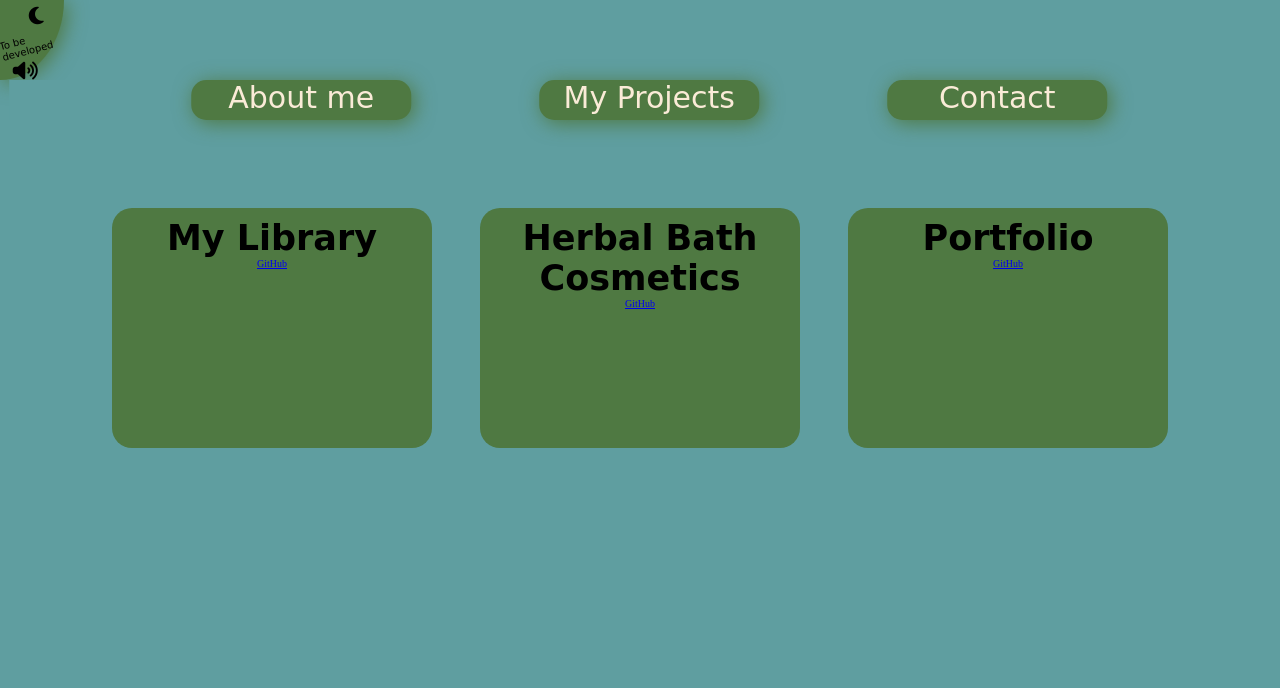
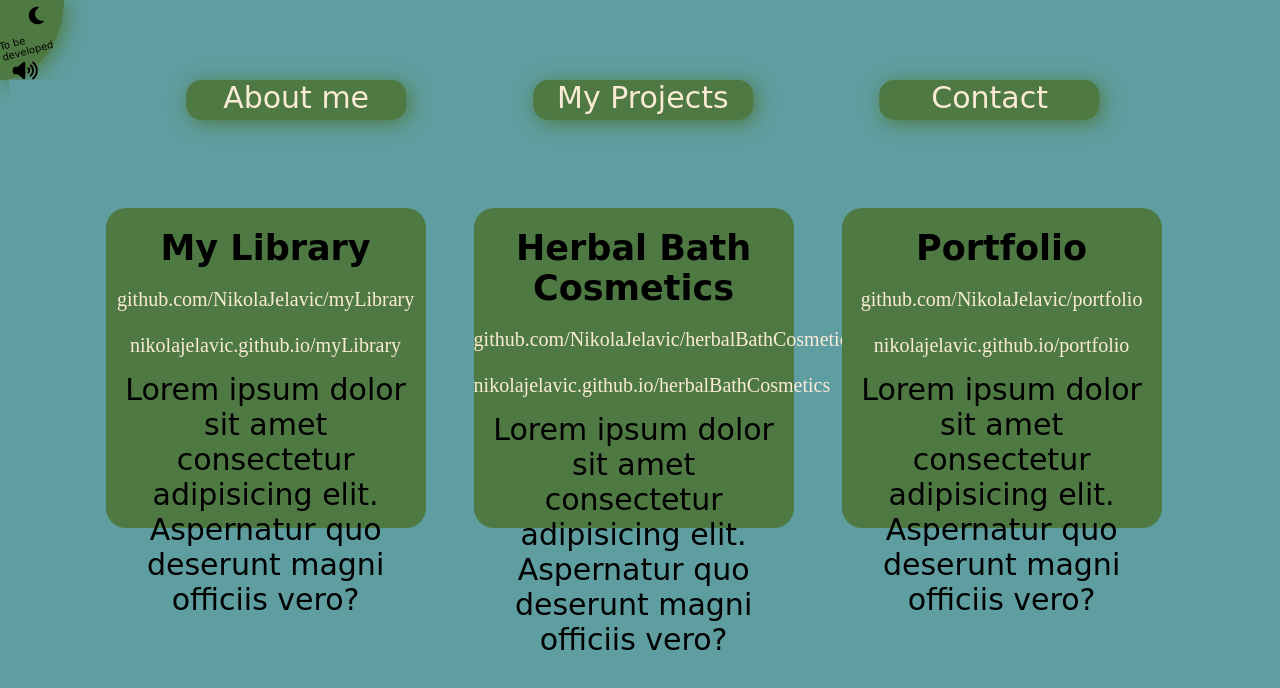
Before and after one commit to NikolaJelavic/portfolio, a plain HTML site: page myProjects.html in a window 1280 px wide. Drawn offline with Linux system fonts and the light colour scheme; a web font is replaced by a local one.

Commit message:
URL images and body width

```diff
--- a/myProjects.html
+++ b/myProjects.html
@@ -34,19 +34,36 @@
     <main>
       <div class="projects">
         <div class="project">
-            <h2>My Library</h2>
-             <a href="https://github.com/NikolaJelavic/myLibrary">GitHub</a>
+          <h2>My Library</h2>
+          <a href="https://github.com/NikolaJelavic/myLibrary"
+            >github.com/NikolaJelavic/myLibrary</a
+          ><br>
+          <a href="https://nikolajelavic.github.io/myLibrary/">nikolajelavic.github.io/myLibrary</a>
+        <p>Lorem ipsum dolor sit amet consectetur adipisicing elit. Aspernatur quo deserunt magni officiis vero?</p>
+        </div>
+
+        <div class="project">
+          <h2>Herbal Bath Cosmetics</h2>
+          <a href="https://github.com/NikolaJelavic/herbalBathCosmetics">
+            github.com/NikolaJelavic/herbalBathCosmetics</a
+
+          ><br>
+          <a href="https://nikolajelavic.github.io/herbalBathCosmetics/">nikolajelavic.github.io/herbalBathCosmetics</a>
+          <p>Lorem ipsum dolor sit amet consectetur adipisicing elit. Aspernatur quo deserunt magni officiis vero?</p>
 
         </div>
-        <div class="project">
-          <h2>Herbal Bath Cosmetics</h2>
-          <a href="https://github.com/NikolaJelavic/herbalBathCosmetics">GitHub</a>
-        </div>
+
         <div class="project">
           <h2>Portfolio</h2>
-          <a href="https://github.com/NikolaJelavic/portfolio">GitHub</a>
+          <a href="https://github.com/NikolaJelavic/portfolio"
+            >github.com/NikolaJelavic/portfolio</a
+          ><br>
+          <a href="https://nikolajelavic.github.io/portfolio"
+            >nikolajelavic.github.io/portfolio</a
+          >
+          <p>Lorem ipsum dolor sit amet consectetur adipisicing elit. Aspernatur quo deserunt magni officiis vero?</p>
+
         </div>
-
       </div>
     </main>
   </body>
--- a/style.css
+++ b/style.css
@@ -17,7 +17,7 @@ html {
 body {
 
     height: 100vh;
-    width: 100vw;
+    width: 99vw;
 }
 
 section {
@@ -183,7 +183,7 @@ nav div a {
 
 main {
     width: 90vw;
-    height: 85vh;
+    height: 80vh;
     /* background-color: rgb(70, 71, 43); */
     margin: 0 auto;
     margin-top: 3%;
@@ -462,7 +462,7 @@ main p{
 
   .projects div{
     width: 25vw;
-    height:30vh;
+    height:40vh;
     background-color:#4f7942;
     border-radius: 20px;
     margin-top: 5rem;
@@ -471,6 +471,22 @@ main p{
   .project h2{
 text-align: center;
 font-size: 3.5rem;
-margin-top: 1rem;
+margin: 2rem 0;
 font-family: 'Rubik Marker Hatch', cursive;
   }
+
+  .project a{
+    text-decoration: none;
+    font-size: 2rem;
+    color: antiquewhite;
+
+  }
+  .project a::after{
+    content:" ";
+
+    display: block;
+  }
+
+  .project p {
+    font-family: 'Rubik Marker Hatch', cursive;
+  }
```
Also changed, not shown: aboutMe.html (+5 -9 lines).
